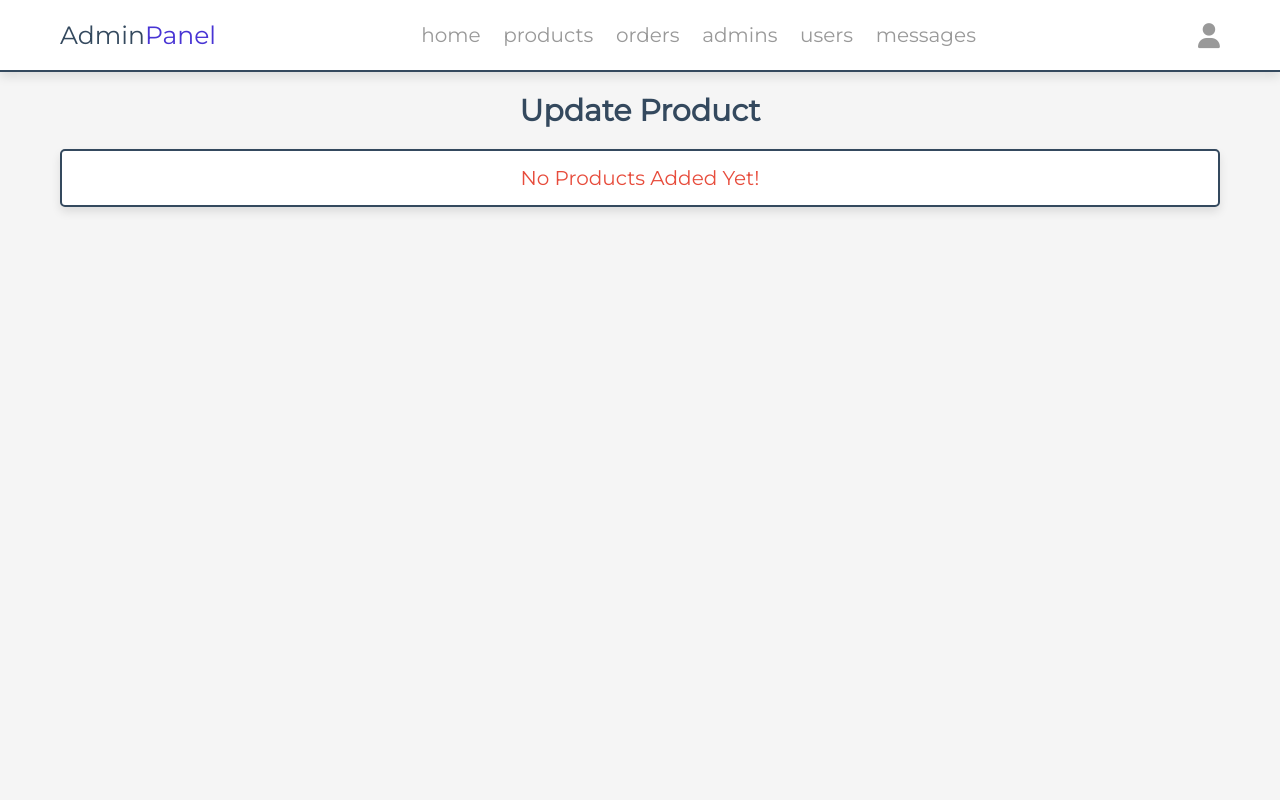
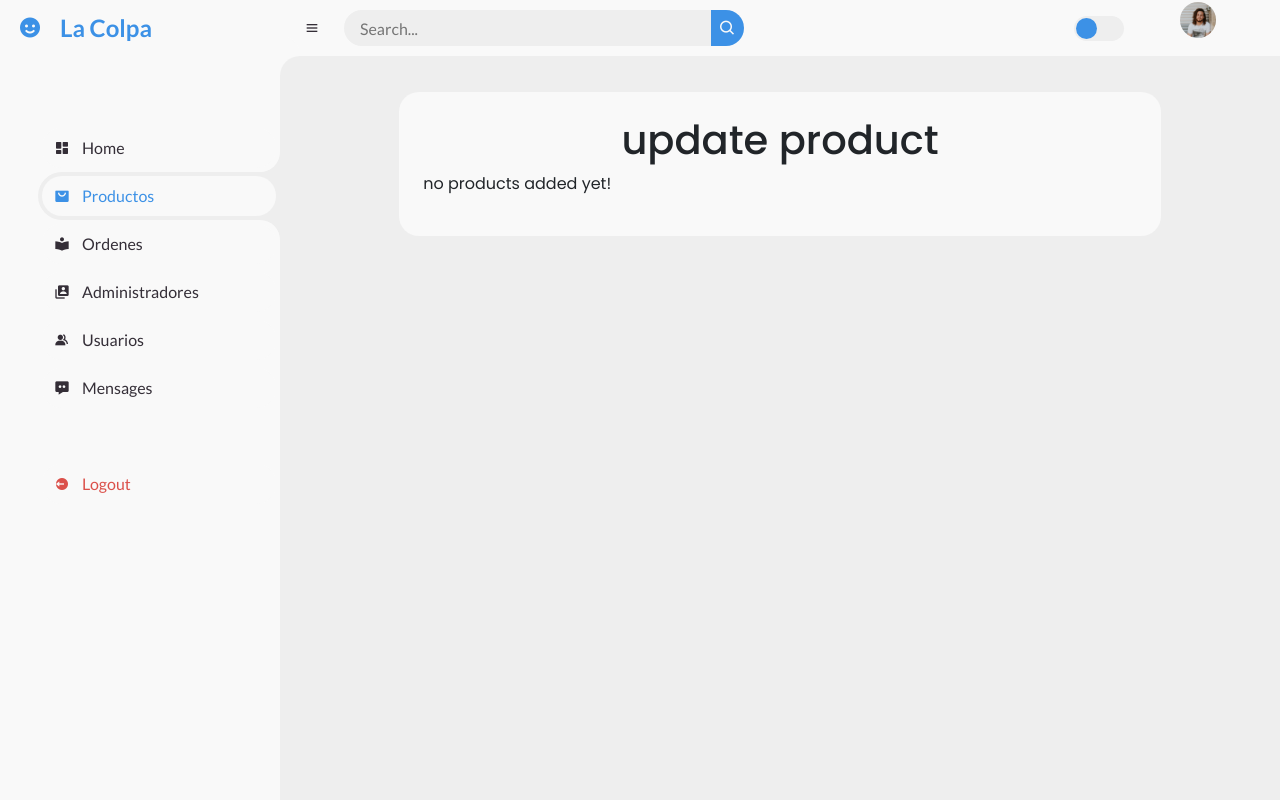
Before and after one commit to Diego1029ivan/agua-php, a PHP site: page /agua/admin/update_product.php?update=1 in a window 1280 px wide. Run offline with PHP 8.4, Linux system fonts and the light colour scheme; a user stored in the database is signed in; data comes from the database, SQL or seed files in the repository; some libraries are stand-ins or nearby versions.

Commit message:
nuevo cambios

```diff
--- a/admin/dashboard.php
+++ b/admin/dashboard.php
@@ -120,7 +120,7 @@
             $total_pendings += $fetch_pendings['total_price'];
           }
           ?>
-          <a href="placed_orders.php?pid=pending"> <i class="bx bxs-checkbox-checked"></i></a>
+          <a href="placed_orders.php"> <i class="bx bxs-checkbox-checked"></i></a>
           <span class="text">
             <h3><?= $total_pendings; ?></h3>
             <p>Total Plata en pendientes</p>
@@ -147,7 +147,7 @@
           $select_orders->execute();
           $numbers_of_orders = $select_orders->rowCount();
           ?>
-          <a href="placed_orders.php?pid=pending&pid2=completed"> <i class="bx bxs-book-reader"></i></a>
+          <a href="placed_orders.php?pid=pending&completed"> <i class="bx bxs-book-reader"></i></a>
           <span class="text">
             <h3><?= $numbers_of_orders; ?></h3>
             <p>Total Ordenes</p>
--- a/admin/messages.php
+++ b/admin/messages.php
@@ -65,7 +65,7 @@
         </a>
       </li>
       <li>
-        <a href="placed_orders.php">
+        <a href="placed_orders.php?pid=pending&completed">
           <i class="bx bxs-book-reader"></i>
           <span class="text">Ordenes</span>
         </a>
--- a/admin/placed_orders.php
+++ b/admin/placed_orders.php
@@ -77,7 +77,7 @@
         </a>
       </li>
       <li class="active">
-        <a href="placed_orders.php">
+        <a href="placed_orders.php?pid=pending&completed">
           <i class="bx bxs-book-reader"></i>
           <span class="text">Ordenes</span>
         </a>
--- a/admin/update_product.php
+++ b/admin/update_product.php
@@ -56,25 +56,155 @@
   <meta http-equiv="X-UA-Compatible" content="IE=edge">
   <meta name="viewport" content="width=device-width, initial-scale=1.0">
   <title>update product</title>
-
+  <!--icono de la pestaña-->
+  <link rel="shortcut icon" href="../uploaded_img/logo.png" type="image/x-icon">
   <!-- font awesome cdn link  -->
   <link rel="stylesheet" href="https://cdnjs.cloudflare.com/ajax/libs/font-awesome/6.1.1/css/all.min.css">
-
+  <!-- DataTable -->
+  <link rel="stylesheet" type="text/css" href="https://cdn.datatables.net/1.13.1/css/dataTables.bootstrap5.min.css" />
+  <link rel="stylesheet" type="text/css" href="https://cdn.datatables.net/buttons/2.3.3/css/buttons.bootstrap5.min.css" />
+  <!-- Bootstrap-->
+  <link rel="stylesheet" href="https://cdn.jsdelivr.net/npm/bootstrap@5.3.0-alpha1/dist/css/bootstrap.min.css" />
+  <!-- Font Awesome -->
+  <link rel="stylesheet" href="https://cdnjs.cloudflare.com/ajax/libs/font-awesome/6.2.1/css/all.min.css" integrity="sha512-MV7K8+y+gLIBoVD59lQIYicR65iaqukzvf/nwasF0nqhPay5w/9lJmVM2hMDcnK1OnMGCdVK+iQrJ7lzPJQd1w==" crossorigin="anonymous" referrerpolicy="no-referrer" />
+  <!-- font awesome cdn link  -->
+  <link rel="stylesheet" href="https://cdnjs.cloudflare.com/ajax/libs/font-awesome/6.1.1/css/all.min.css">
+  <!--icono de la pestaña-->
+  <link rel="shortcut icon" href="../uploaded_img/logo.png" type="image/x-icon">
   <!-- custom css file link  -->
-  <link rel="stylesheet" href="../css/admin_style.css">
+  <!-- <link rel="stylesheet" href="../css/admin_style.css"> -->
+  <!-- My CSS -->
+  <!-- Boxicons -->
+  <link href="https://unpkg.com/boxicons@2.0.9/css/boxicons.min.css" rel="stylesheet" />
+  <link rel="stylesheet" href="../css/admin.css" />
+  <link rel="stylesheet" href="../css/nav.css" />
 
 </head>
 
 <body>
 
-  <?php include '../components/admin_header.php' ?>
+  <section id="sidebar">
+    <a href="dashboard.php" class="brand">
+      <i class="bx bxs-smile"></i>
+      <span class="text">La Colpa</span>
+    </a>
+    <ul class="side-menu top">
+      <li>
+        <a href="dashboard.php">
+          <i class="bx bxs-dashboard"></i>
+          <span class="text">Home</span>
+        </a>
+      </li>
+      <li class="active">
+        <a href="products.php">
+          <i class="bx bxs-shopping-bag-alt"></i>
+          <span class="text">Productos</span>
+        </a>
+      </li>
+      <li>
+        <a href="placed_orders.php?pid=pending&completed">
+          <i class="bx bxs-book-reader"></i>
+          <span class="text">Ordenes</span>
+        </a>
+      </li>
+      <li>
+        <a href="admin_accounts.php">
+          <i class="bx bxs-user-account"></i>
+          <span class="text">Administradores</span>
+        </a>
+      </li>
+      <li>
+        <a href="users_accounts.php">
+          <i class="bx bxs-group"></i>
+          <span class="text">Usuarios</span>
+        </a>
+      </li>
+      <li>
+        <a href="messages.php">
+          <i class="bx bxs-message-dots"></i>
+          <span class="text">Mensages</span>
+        </a>
+      </li>
+    </ul>
+    <ul class="side-menu">
+
+      <li>
+        <a href="../components/admin_logout.php" onclick="return confirm('logout from this website?');" class="logout">
+          <i class="bx bxs-log-out-circle"></i>
+          <span class="text">Logout</span>
+        </a>
+      </li>
+    </ul>
+  </section>
 
   <!-- update product section starts  -->
 
-  <section class="update-product">
+  <section class="update-product" id="content">
+    <!-- NAVBAR -->
+    <nav>
+      <i class="bx bx-menu"></i>
 
-    <h1 class="heading">update product</h1>
+      <form action="#">
+        <div class="form-input">
+          <input type="search" placeholder="Search..." />
+          <button type="submit" class="search-btn">
+            <i class="bx bx-search"></i>
+          </button>
+        </div>
+      </form>
+      <input type="checkbox" id="switch-mode" hidden />
+      <label for="switch-mode" class="switch-mode"></label>
 
+      <ul class="main-links">
+        <?php
+        $select_profile = $conn->prepare("SELECT * FROM `admin` WHERE id = ?");
+        $select_profile->execute([$admin_id]);
+        $fetch_profile = $select_profile->fetch(PDO::FETCH_ASSOC);
+        ?>
+        <li class="dropdown-li">
+          <a href="#" class="profile">
+            <img src="../images/people.png" />
+          </a>
+          <ul class="dropdown">
+            <a href="update_profile.php">
+              <li> <?= $fetch_profile['name']; ?></li>
+            </a>
+            <a href="admin_login.php" class="option-btn">
+              <li>login
+              </li>
+            </a>
+            <a href="register_admin.php" class="option-btn">
+              <li>register</li>
+            </a>
+            <a href="../components/admin_logout.php" onclick="return confirm('logout from this website?');" class="delete-btn">
+              <li>logout</li>
+            </a>
+          </ul>
+        </li>
+
+      </ul>
+      </li>
+      </ul>
+
+
+    </nav>
+    <main>
+
+      <section class="add-products">
+        <!-- SIDEBAR -->
+        <?php
+        if (isset($message)) {
+          foreach ($message as $message) {
+            echo '
+      <div style= "background-color: #3c91e6;  padding: 15px 32px;" class="message">
+         <span>' . $message . '</span>
+         <i class="fas fa-times" onclick="this.parentElement.remove();"></i>
+      </div>
+      ';
+          }
+        }
+        ?>
+        <h1 class="heading text-center">update product</h1>
         <?php
         $update_id = $_GET['update'];
         $show_products = $conn->prepare("SELECT * FROM `products` WHERE id = ?");
@@ -82,16 +212,29 @@
         if ($show_products->rowCount() > 0) {
           while ($fetch_products = $show_products->fetch(PDO::FETCH_ASSOC)) {
         ?>
-        <form action="" method="POST" enctype="multipart/form-data">
+            <form action="" method="POST" enctype="multipart/form-data" class="">
+
               <input type="hidden" name="pid" value="<?= $fetch_products['id']; ?>">
+
+              <div class="mb-3">
                 <input type="hidden" name="old_image" value="<?= $fetch_products['image']; ?>">
+                <div class="img-updatepro">
                   <img src="../uploaded_img/<?= $fetch_products['image']; ?>" alt="">
-          <span>update name</span>
-          <input type="text" required placeholder="enter product name" name="name" maxlength="100" class="box" value="<?= $fetch_products['name']; ?>">
-          <span>update price</span>
-          <input type="number" min="0" max="9999999999" required placeholder="enter product price" name="price" onkeypress="if(this.value.length == 10) return false;" class="box" value="<?= $fetch_products['price']; ?>">
-          <span>update category</span>
-          <select name="category" class="box" required>
+                </div>
+              </div>
+              <div class="mb-3">
+                <label for="name" class="form-label">update name</label>
+                <input class="form-control" type="text" required placeholder="enter product name" aria-describedby="emailHelp" name="name" maxlength="100" class="box" value="<?= $fetch_products['name']; ?>">
+              </div>
+              <div class="mb-3">
+                <label for="price" class="form-label">Precio producto</label>
+
+                <input class="form-control" type="number" min="0" max="9999999999" required placeholder="enter product price" name="price" onkeypress="if(this.value.length == 10) return false;" class="box" value="<?= $fetch_products['price']; ?>">
+
+              </div>
+              <div class="mb-3">
+                <label for="category" class="form-label">update category</label>
+                <select name="category" class="form-select mb-2" required>
                   <option selected value="<?= $fetch_products['category']; ?>"><?= $fetch_products['category']; ?></option>
                   <?php
                   $select_categoria = $conn->prepare("SELECT * FROM `categoria`");
@@ -115,11 +258,14 @@
                   }
                   ?>
                 </select>
-          <span>update image</span>
+              </div>
+              <div class="mb-3">
+                <label for="file" class="form-label">update image</label>
                 <input type="file" name="image" class="box" accept="image/jpg, image/jpeg, image/png, image/webp">
+              </div>
               <div class="flex-btn">
-            <input type="submit" value="update" class="btn" name="update">
-            <a href="products.php" class="option-btn">go back</a>
+                <input type="submit" value="update" class="btn btn-primary" name="update">
+                <a href="products.php" class="btn btn-light">Regresar</a>
               </div>
             </form>
         <?php
@@ -128,7 +274,8 @@
           echo '<p class="empty">no products added yet!</p>';
         }
         ?>
-
+      </section>
+    </main>
   </section>
 
   <!-- update product section ends -->
@@ -144,7 +291,7 @@
 
   <!-- custom js file link  -->
   <script src="../js/admin_script.js"></script>
-
+  <script src="../js/admin.js"></script>
 </body>
 
 </html>
--- a/admin/users_accounts.php
+++ b/admin/users_accounts.php
@@ -69,7 +69,7 @@
         </a>
       </li>
       <li>
-        <a href="placed_orders.php">
+        <a href="placed_orders.php?pid=pending&completed">
           <i class="bx bxs-book-reader"></i>
           <span class="text">Ordenes</span>
         </a>
--- a/components/admin_headerp.php
+++ b/components/admin_headerp.php
@@ -30,7 +30,7 @@
         </a>
       </li>
       <li>
-        <a href="placed_orders.php">
+        <a href="placed_orders.php?pid=pending&completed">
           <i class="bx bxs-book-reader"></i>
           <span class="text">Ordenes</span>
         </a>
--- a/components/connect.php
+++ b/components/connect.php
@@ -1,6 +1,6 @@
 <?php
 
-$db_name = 'mysql:host=localhost;dbname=bd_agua';
+$db_name = 'mysql:host=localhost;dbname=agua_bd';
 $user_name = 'root';
-$user_password = '1234';
+$user_password = '';
 $conn = new PDO($db_name, $user_name, $user_password);
--- a/css/admin.css
+++ b/css/admin.css
@@ -584,3 +584,35 @@
     min-width: 420px;
   }
 }
+.table-data1 {
+  padding: 24px;
+  background: var(--light);
+  border-radius: 20px;
+}
+.overflow {
+  overflow-x: auto;
+}
+.add-products {
+  padding: 24px;
+  background: var(--light);
+  border-radius: 20px;
+  margin-top: 24px;
+  width: 80%;
+  margin: 0 auto;
+  margin-bottom: 24px;
+}
+.add-products form {
+  width: 100%;
+  /* margin: 0 auto; */
+}
+.img-pro img {
+  width: 30%;
+}
+.img-updatepro {
+  margin: 0 auto;
+  width: 30%;
+}
+.img-updatepro img {
+  width: 100%;
+  object-fit: cover;
+}
--- a/js/productos.js
+++ b/js/productos.js
@@ -294,7 +294,7 @@
                      <td> ${user.name} </td>
                      <td> ${user.descripcion} </td>
                      <td> ${user.price} </td>
-                    <td> ${user.image} </td>
+                    <td class="img-pro"> <img src="../uploaded_img/${user.image}"alt="${user.image}"/> </td>
                     <td>
                         <a  href="update_product.php?update=${user.id}"class="btn btn-sm btn-primary"><i class="fa-solid fa-pencil"></i></a>
                         <a class="btn btn-sm btn-danger"><i class="fa-solid fa-trash-can"></i></button>
```
Also changed, not shown: admin/products.php (+161 -21 lines), images/perfiles/5L.png (added), uploaded_img/fotoPortada.jpg (added). Lines whose indentation alone changed are shown as unchanged.
